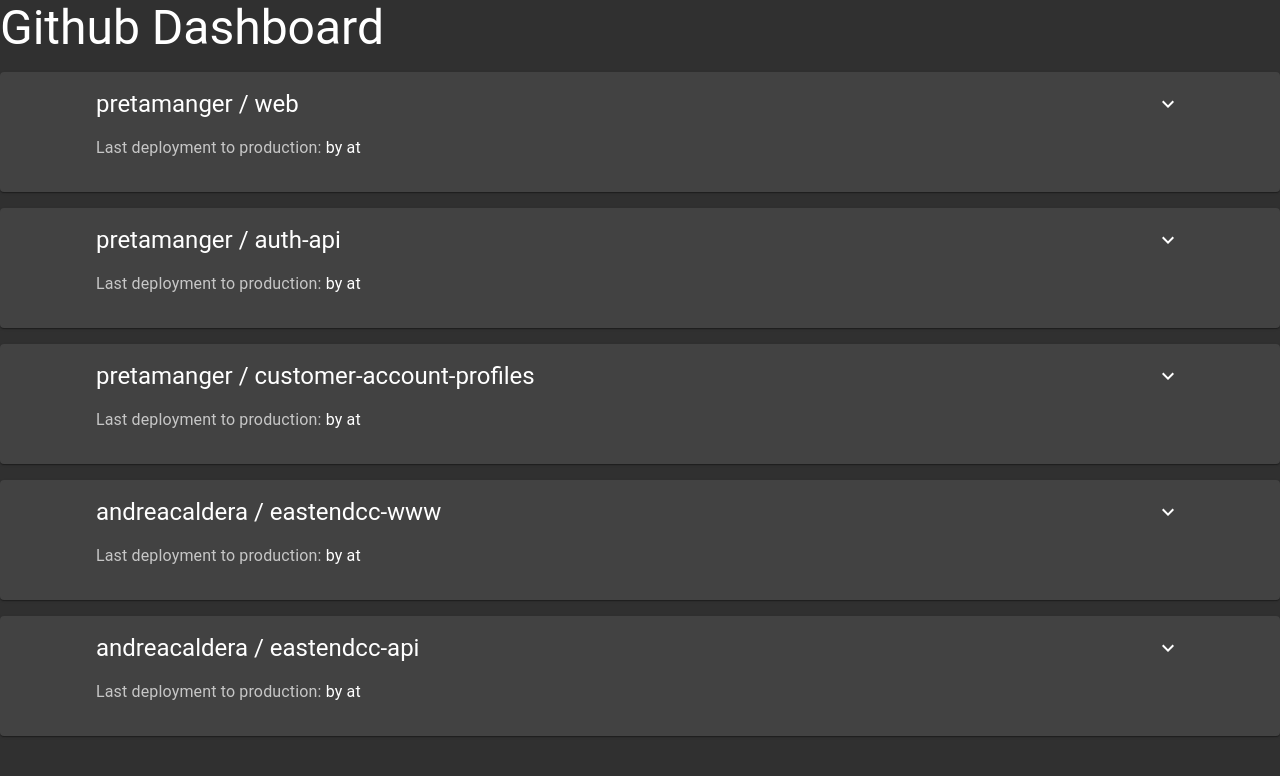
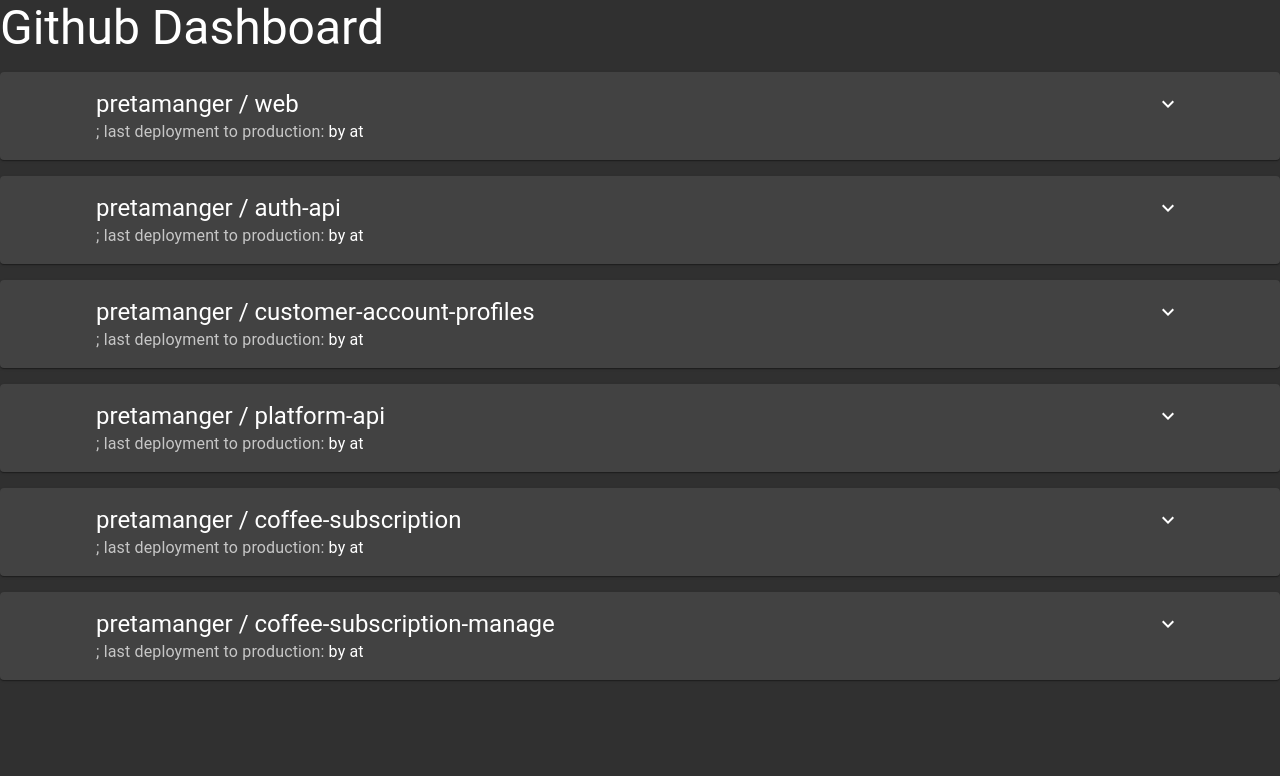
Before and after one commit to andreacaldera/github-dashboard, a React (Create React App) app in the folder client/: page / in a window 1280 px wide. Shown: the top 776 px of the page. Built offline with nearby package versions, Linux system fonts and the light colour scheme; no server answers.

Commit message:
minor change

```diff
--- a/client/src/App.tsx
+++ b/client/src/App.tsx
@@ -21,14 +21,23 @@
           organisation="pretamanger"
           project="customer-account-profiles"
         />
+        <ProjectDashboard organisation="pretamanger" project="platform-api" />
         <ProjectDashboard
+          organisation="pretamanger"
+          project="coffee-subscription"
+        />
+        <ProjectDashboard
+          organisation="pretamanger"
+          project="coffee-subscription-manage"
+        />
+        {/* <ProjectDashboard
           organisation="andreacaldera"
           project="eastendcc-www"
         />
         <ProjectDashboard
           organisation="andreacaldera"
           project="eastendcc-api"
-        />
+        /> */}
       </div>
     </ThemeProvider>
   )
--- a/client/src/project-subheader.tsx
+++ b/client/src/project-subheader.tsx
@@ -1,6 +1,7 @@
 import { Link } from '@material-ui/core'
 import React from 'react'
 import { Commit } from './project-dashboard'
+import { useDate } from './use-date'
 
 type Props = {
   lastUpdated: string
@@ -13,18 +14,16 @@
 }) => {
   return (
     <>
-      <p>{lastUpdated}</p>
-      <p>
-        Last deployment to production:{' '}
+      {lastUpdated}; last deployment to production:{' '}
       <Link
         color="textPrimary"
         href={lastSuccessfulCommit?.commit.html_url}
         target={`commit-url-${lastSuccessfulCommit?.head_sha}`}
       >
         {lastSuccessfulCommit?.head_sha} by{' '}
-          {lastSuccessfulCommit?.commit.commit.author.name} at
+        {lastSuccessfulCommit?.commit.commit.author.name} at{' '}
+        {useDate(lastSuccessfulCommit?.completed_at)}
       </Link>
-      </p>
     </>
   )
 }
--- a/package.json
+++ b/package.json
@@ -6,6 +6,11 @@
   "scripts": {
     "test": "echo \"Error: no test specified\" && exit 1",
     "prepare": "husky install"
+  },
+  "lint-staged": {
+    "**/*.{js,ts,json,json5,md}": [
+      "npm run format"
+    ]
   },
   "repository": {
     "type": "git",
```
Lines whose indentation alone changed are shown as unchanged.
